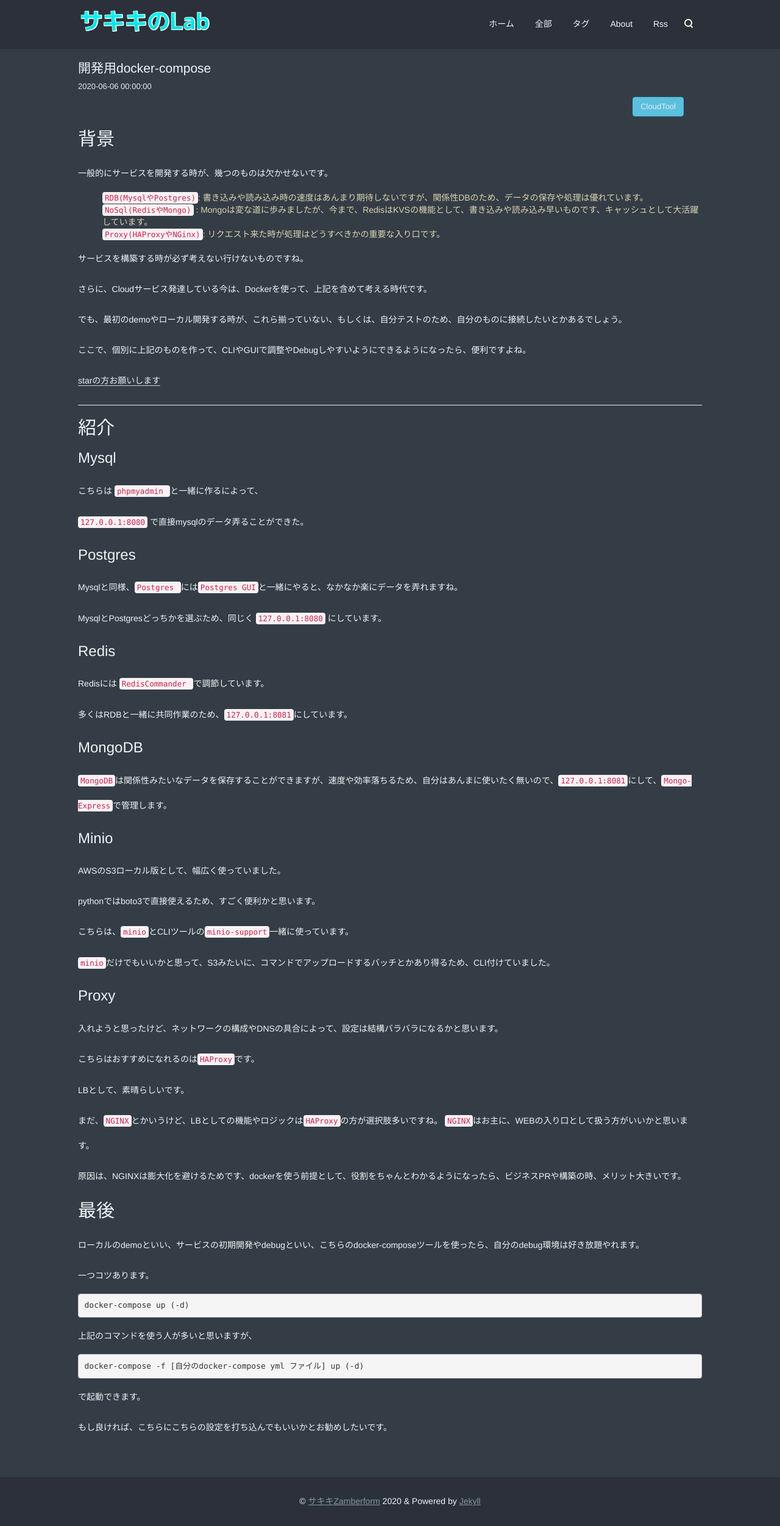
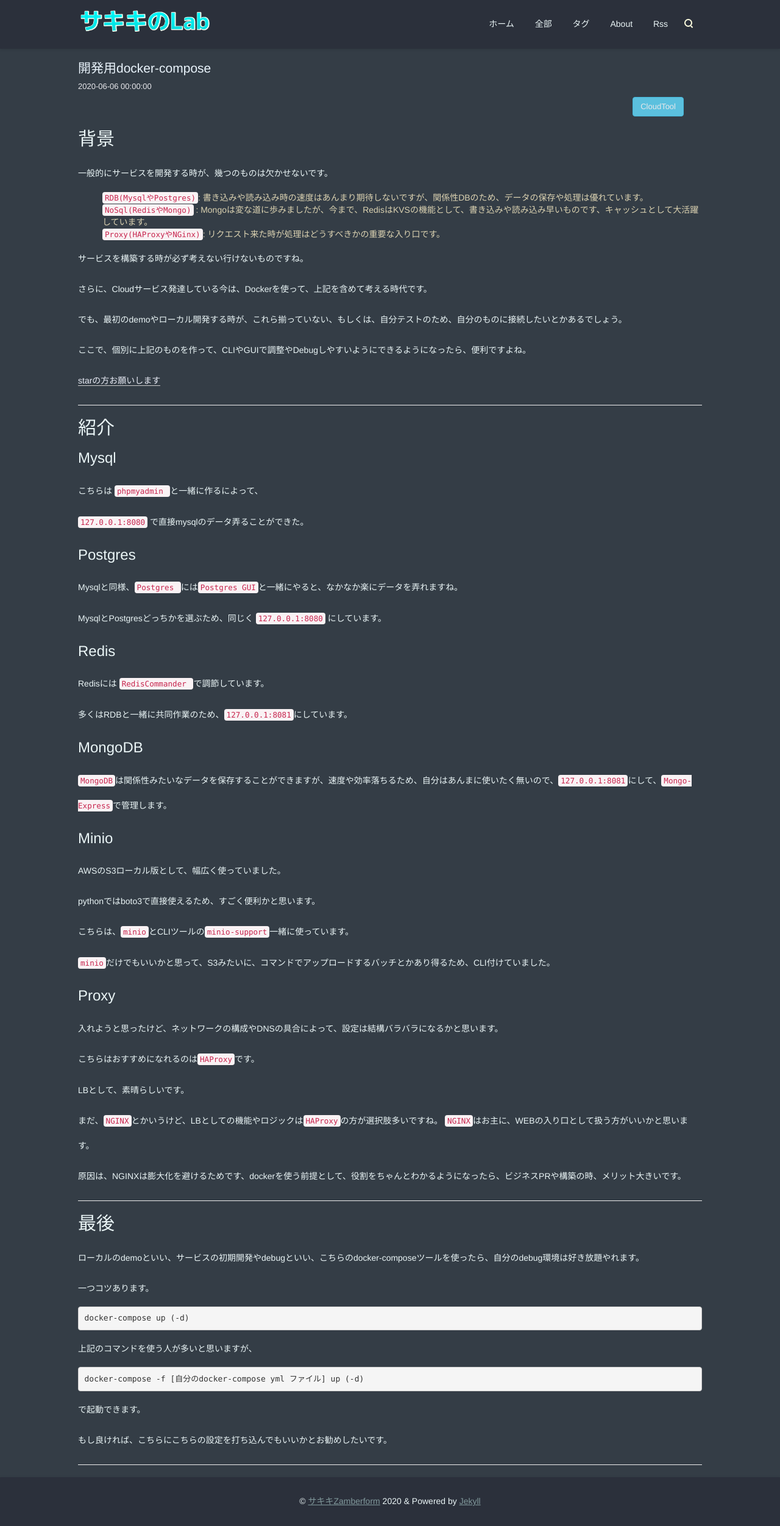
Before and after one commit to zamberform/zamberform.github.io, a Jekyll site: the page built from _posts/Cloud/2020-06-06-dev-compose.md, in a window 1280 px wide. Shown: the whole page at 61% size. Built offline with Jekyll 4.4.1, drawn with Linux system fonts in a browser that asks for light colours; comment, search, counter and statistics services are not loaded.

```diff
--- a/_layouts/blog.html
+++ b/_layouts/blog.html
@@ -30,7 +30,9 @@
 
   {% if site.disqus.shortname == nil and site.gitalk.clientID and site.gitalk.clientSecret and site.gitalk.repository and site.gitalk.owner and site.gitalk.admin and page.key %}
   <link rel="stylesheet" href="https://unpkg.com/gitalk@1.6.2/dist/gitalk.css">
-  <div id="js-gitalk-container"></div>
+
+  <div style="background-color : #f0f8ff; border-radius: 1em;">
+    <div id="gitalk-container"></div>
     {% assign admin = '' %}
     {% for adminId in site.gitalk.admin %}
       {% assign admin = admin | append: ", '" | append: adminId | append: "'" %}
--- a/_posts/Cloud/2020-06-06-dev-compose.md
+++ b/_posts/Cloud/2020-06-06-dev-compose.md
@@ -77,6 +77,8 @@
 
 原因は、NGINXは膨大化を避けるためです、dockerを使う前提として、役割をちゃんとわかるようになったら、ビジネスPRや構築の時、メリット大きいです。
 
+---
+
 ## 最後
 
 ローカルのdemoといい、サービスの初期開発やdebugといい、こちらのdocker-composeツールを使ったら、自分のdebug環境は好き放題やれます。
@@ -96,3 +98,5 @@
 で起動できます。
 
 もし良ければ、こちらにこちらの設定を打ち込んでもいいかとお勧めしたいです。
+
+---
```
Also changed, not shown: other parts of _layouts/blog.html (+3 -1 lines). Lines whose indentation alone changed are shown as unchanged.
